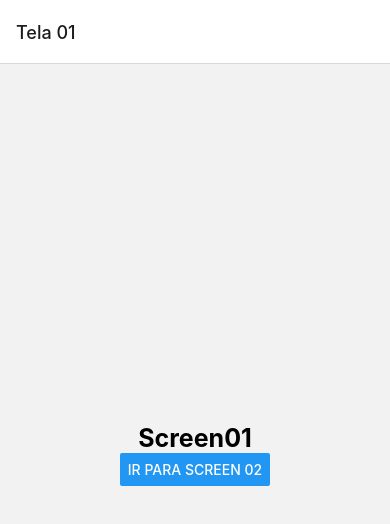
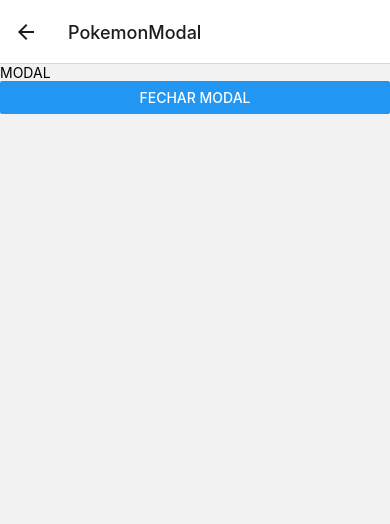
Before and after one commit to Marisangela1802/Mobile, a React Native app: screen /PokemonModal in a window 390 px wide. Shown: the top 524 px of the page. Built offline with nearby package versions, Linux system fonts and the light colour scheme; no server answers.

Commit message:
Pokedex Api

```diff
--- a/App.js
+++ b/App.js
@@ -9,11 +9,13 @@
 // import MyFlatList from './components/11MyFlatList';
 // import MySectionList from './components/12SctionList';
 // import MyNetworking from './Networking/14MyNetworking';
-import MainScreen from './components/15NavStack/MainScreen';
+// import MainScreen from './components/15NavStack/MainScreen';
+import PokemonApp from './components/16Pokemon/PokemonApp';
+
 
 export default function App() {
   return (
-      <MainScreen/>
+      <PokemonApp/>
   );
 }
 
--- /dev/null
+++ b/components/16Pokemon/PokedexScreen.jsx
@@ -0,0 +1,38 @@
+import { View, Text, Button } from "react-native";
+import { useState, useEffect } from "react";
+
+const PokedexScreen = ({navigation}) => {
+
+    useEffect(
+        () => {
+            fetchPokemons()
+        },
+        []
+    )
+
+    const fetchPokemons = () => {
+        fetch("https://pokeapi.co/api/v2/pokemon?limit=50&offset=0")
+        .then(response => response.json())
+        .then(
+            json => {
+                const vetorFormatado = json.results.map(
+                    ({name, url}) => {
+                        return {id:url.split("/")[6], name, url}
+                    }
+                )
+            })
+        .catch(error=>console.log(error))
+    }
+
+    return (
+        <View>
+            <Text>Pokedex</Text>
+            <Button
+                title="ABRIR MODAL"
+                onPress={()=>navigation.navigate("PokemonModal")}
+            />
+        </View>
+    )
+}
+
+export default PokedexScreen
--- /dev/null
+++ b/components/16Pokemon/PokemonApp.jsx
@@ -0,0 +1,26 @@
+import { NavigationContainer } from "@react-navigation/native";
+import { createNativeStackNavigator } from "@react-navigation/native-stack";
+
+import PokedexScreen from "./PokedexScreen";
+import PokemonModalScreen from "./PokemonModalScreen";
+
+//Preciso criar essa variavel e igular ao componente que importei
+const NativeStack = createNativeStackNavigator()
+
+const PokemonApp = () => {
+    return(
+        <NavigationContainer>
+            <NativeStack.Navigator>
+                <NativeStack.Group>
+                    <NativeStack.Screen name="Pokedex" component={PokedexScreen} />
+                </NativeStack.Group>
+
+                <NativeStack.Group screenOptions={{ presentation: "modal" }} >
+                    <NativeStack.Screen name="PokemonModal" component={PokemonModalScreen} />
+                </NativeStack.Group>
+            </NativeStack.Navigator>
+        </NavigationContainer>
+    )
+}
+
+export default PokemonApp
--- /dev/null
+++ b/components/16Pokemon/PokemonModalScreen.jsx
@@ -0,0 +1,17 @@
+import { View, Text, Button } from "react-native";
+import { useState, useEffect } from "react";
+
+const PokemonModalScreen = ({navigation}) => {
+    return (
+        <View>
+            <Text>MODAL</Text>
+            <Button
+                title="FECHAR MODAL"
+                onPress={()=>navigation.goBack()}
+            />
+        </View>
+
+    )
+}
+
+export default PokemonModalScreen
```
